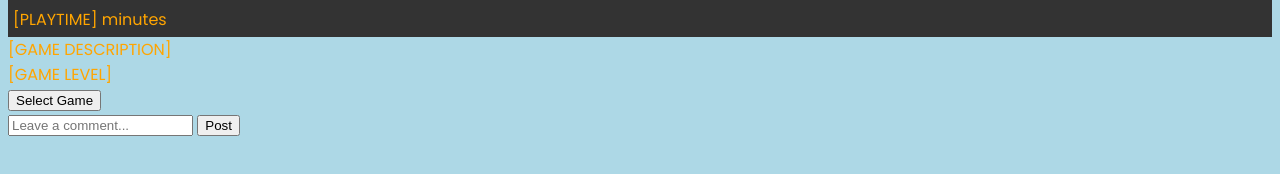
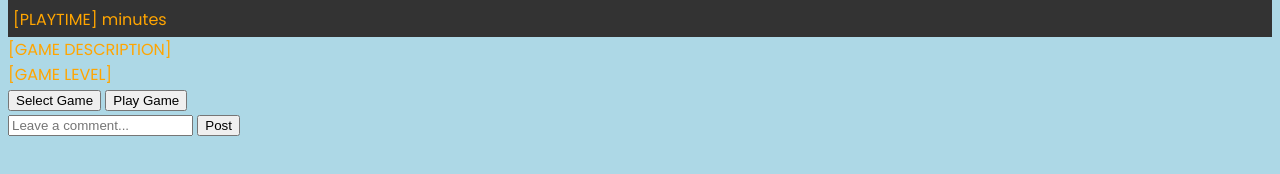
Before and after one commit to Edsey-omenda/Gaming-lounge, a plain HTML site: page index.html in a window 1280 px wide. Shown: the part 242-416 px from the top of the page. Drawn offline with Linux system fonts and the light colour scheme.

Commit message:
adds a play button to the html

```diff
--- a/index.html
+++ b/index.html
@@ -51,6 +51,9 @@
                   <button id="select-game" class="s-g-button">
                     Select Game
                   </button>
+                  <button id="select-game" class="p-g-button">
+                    Play Game
+                  </button>
                   <form id="comment-form" class="comment-form">
                     <input
                       class="comment-input"
```
